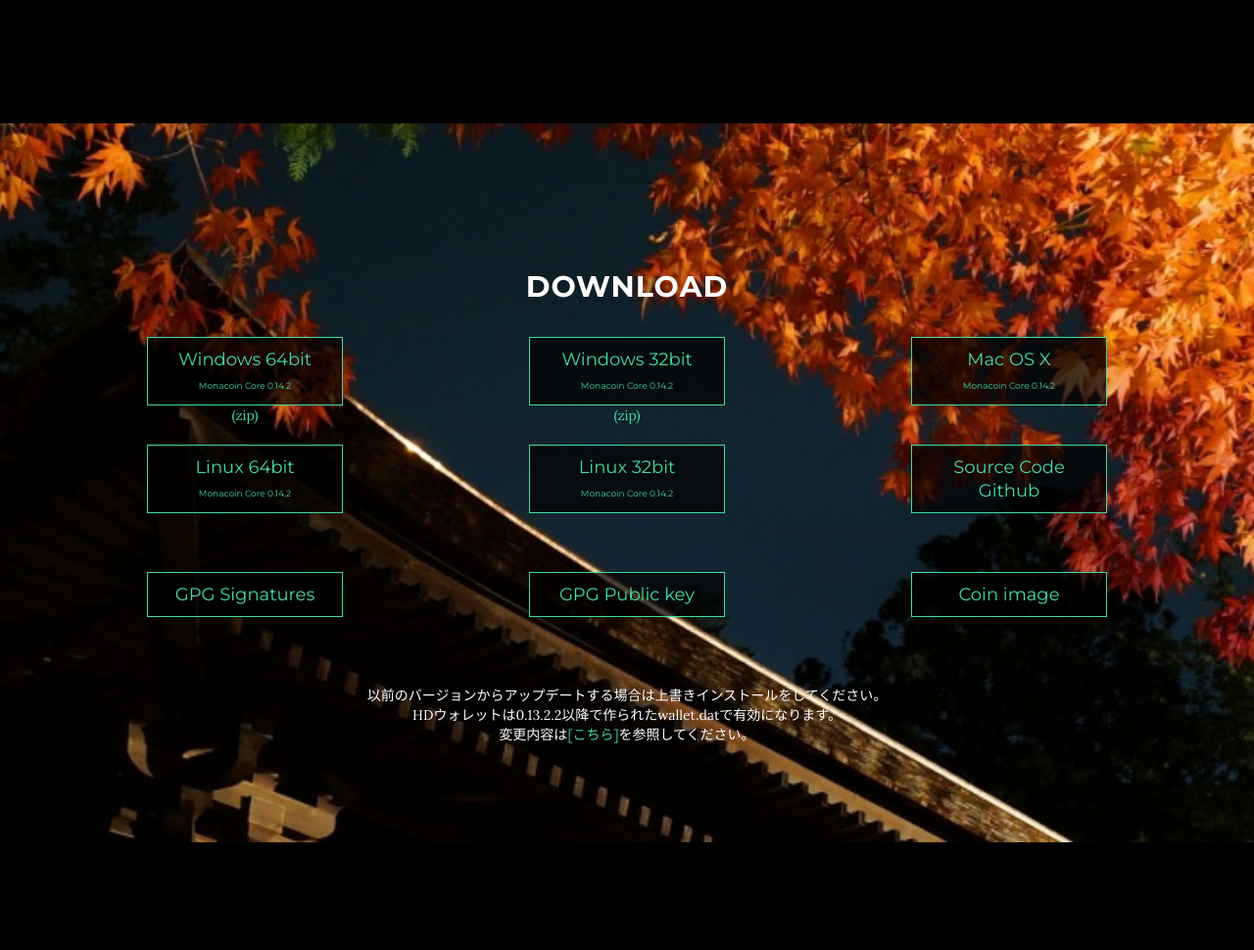
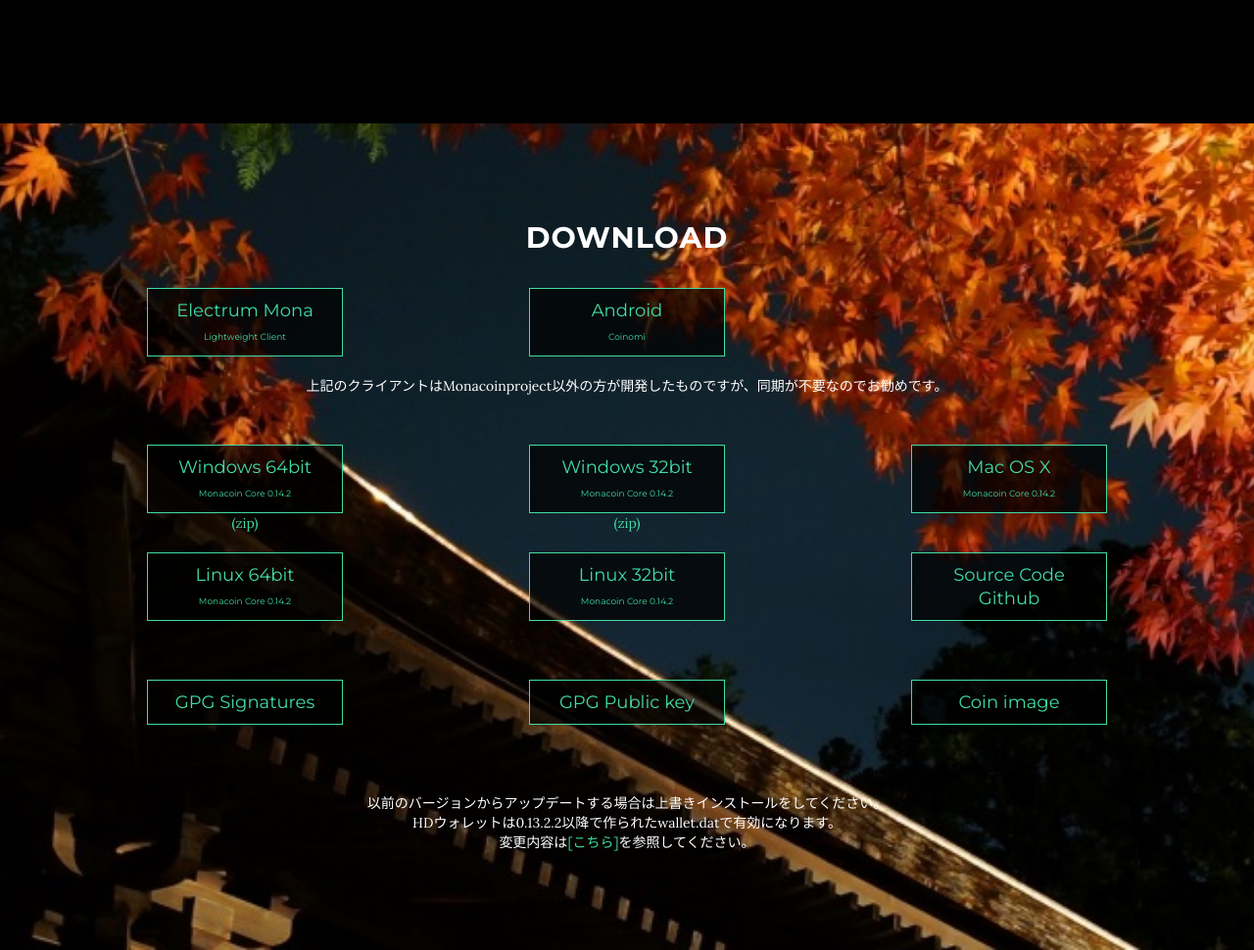
Before and after one commit to raspi0124/web, a website: page index.html in a window 1280 px wide. Shown: the part 2360-3330 px from the top of the page at 98% size. Drawn offline with nearby package versions, Linux system fonts and the light colour scheme.

Commit message:
electrum-mona, coinomi へのリンク追加

```diff
--- a/index.html
+++ b/index.html
@@ -144,10 +144,23 @@
 
     <!-- Download Section -->
     <section id="download" class="text-center">
-        <div class="download-section" style="padding-top:150px;margin-bottom:150px;">
+        <div class="download-section" style="padding-top:100px;margin-bottom:30px;">
             <div class="container">
                 <div class="col-lg-8 col-lg-offset-2">
                     <h2>Download</h2>
+                </div>
+                <div class="row">
+                  <div class="col-xs-12 col-sm-6 col-md-4 download-col">
+                     <a href="https://electrum-mona.org/" class="btn btn-default btn-lg btn-download">Electrum Mona<br><span class="ver-text">Lightweight Client</span></a>
+                  </div>
+                  <div class="col-xs-12 col-sm-6 col-md-4 download-col">
+                     <a href="https://coinomi.com/" class="btn btn-default btn-lg btn-download">Android<br><span class="ver-text">Coinomi</span></a>
+                  </div>
+                </div>
+                <div class="row"  style="margin-bottom:50px;">
+                  <div id="lltext">
+                     <div class="col-lg-8 col-lg-offset-2" >上記のクライアントはMonacoinproject以外の方が開発したものですが、同期が不要なのでお勧めです。</div>
+                  </div>
                 </div>
                 <div class="row" style="margin-bottom:20px;">
                   <div class="col-xs-12 col-sm-6 col-md-4 download-col">
--- a/js/monacoinorg.js
+++ b/js/monacoinorg.js
@@ -7,11 +7,13 @@
         atxt = '<p>モナーコイン（モナコイン）は2013年12月に誕生した日本初の暗号通貨です<br>有名なアスキーアート、「モナー」をモチーフにしています</p><p align="left">モナーコインは誰かが管理・運営する中央集権型ではなく、各ユーザーのPCで実行されるクライアントプログラムによって維持される完全分散型の決済システムです</p><p align="left">暗号通貨は世界的に投機的な面が強い傾向にありますが、モナーコインはユーザーによる様々なサービスの開発や、神社の建立、語呂合わせの投げ銭等、他のコインではあまり見られない使われ方が定着するなど、コミュニティ主体で発展を続けている暗号通貨です</p>プログラムはMonacoinprojectにより開発されていますが、コインの発行や運営は行っていません<br>Monacoinprojectは現・元２ちゃんねる運営、および関連会社とは一切関係ありません';
         ttxt = '<div align="left">「マイニング」と呼ばれる特定の計算を繰り返すプログラムをユーザーが実行することにより、コインが発行されます<br>モナーコインの公開時点でMonacoinprojectは１枚もコインを持っておらず、開発者もユーザーと同じ条件でしかコインの入手は出来ないようになっています（これはブロックチェーンによって誰でも確認できます）</div>';
         dtxt = '<div class="col-lg-8 col-lg-offset-2" style="margin-top:30px;">以前のバージョンからアップデートする場合は上書きインストールをしてください。<br>HDウォレットは0.13.2.2以降で作られたwallet.datで有効になります。<br>変更内容は<a href="https://github.com/monacoinproject/monacoin/blob/master-0.14/doc/release-notes-monacoin.md" target="_blank" >[こちら]</a>を参照してください。</div>';
+        ltxt = '<div class="col-lg-8 col-lg-offset-2" >上記のクライアントはMonacoinproject以外の方が開発したものですが、同期が不要なのでお勧めです。</div>';
         break;
       case "en":
         atxt = '<p>Monacoin is the first cryptocurrency in Japan that was born in December 2013.<br>Monacoin community is the most active cryptocurrency users community in Japan .</p><p><div class="video-wrapper"><div class="video-container"><iframe width="560" height="315" src="https://www.youtube.com/embed/lIg0ub_VWjk" frameborder="0" allowfullscreen></iframe></div></div></p>';
         ttxt = "";
         dtxt = '<div class="col-lg-8 col-lg-offset-2" style="margin-top:30px;"><a href="https://github.com/monacoinproject/monacoin/blob/master-0.14/doc/release-notes-monacoin.md" class="btn btn-default btn-lg btn-download" target="_blank" >release notes</a></div></div>';
+        ltxt = "";
         break;
       default:
         atxt = "";
@@ -23,5 +25,6 @@
     $("#abouttext").html(atxt);
     $("#tdtext").html(ttxt);
     $("#dltext").html(dtxt);
+    $("#lltext").html(ltxt);
   });
 });
```
